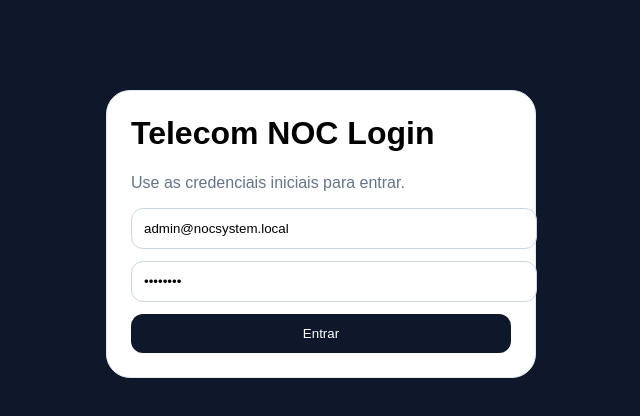
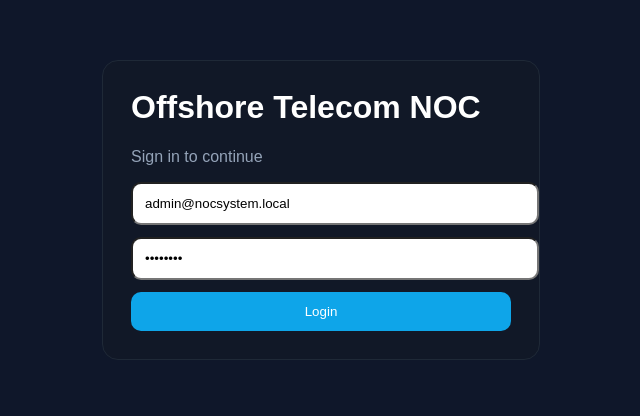
Before and after one commit to FaustinoJP/Offshore-telecom-noc-FRONTEND, a Next.js app: page /login in a window 1280 px wide. Shown: the part 190-606 px from the top of the page, without its empty margins (319-959 px from the left). Built offline with nearby package versions, Linux system fonts and the light colour scheme.

Commit message:
Add login page with form and authentication logic

```diff
--- /dev/null
+++ b/app/login/page.js
@@ -0,0 +1,85 @@
+"use client";
+
+import { useState } from "react";
+import { useRouter } from "next/navigation";
+import { login } from "@/lib/api";
+import { saveToken } from "@/lib/auth";
+
+export default function LoginPage() {
+  const router = useRouter();
+  const [email, setEmail] = useState("admin@nocsystem.local");
+  const [password, setPassword] = useState("admin123");
+  const [error, setError] = useState("");
+
+  async function handleSubmit(e) {
+    e.preventDefault();
+    setError("");
+
+    try {
+      const result = await login(email, password);
+      saveToken(result.data.token);
+      router.push("/dashboard");
+    } catch (err) {
+      setError(err.message);
+    }
+  }
+
+  return (
+    <main
+      style={{
+        minHeight: "100vh",
+        display: "flex",
+        alignItems: "center",
+        justifyContent: "center",
+        background: "#0f172a",
+      }}
+    >
+      <form
+        onSubmit={handleSubmit}
+        style={{
+          width: 380,
+          background: "#111827",
+          padding: 28,
+          borderRadius: 16,
+          border: "1px solid #1f2937",
+          color: "white",
+        }}
+      >
+        <h1 style={{ marginTop: 0 }}>Offshore Telecom NOC</h1>
+        <p style={{ color: "#94a3b8" }}>Sign in to continue</p>
+
+        <input
+          value={email}
+          onChange={(e) => setEmail(e.target.value)}
+          placeholder="Email"
+          style={{ width: "100%", padding: 12, marginBottom: 12, borderRadius: 10 }}
+        />
+
+        <input
+          type="password"
+          value={password}
+          onChange={(e) => setPassword(e.target.value)}
+          placeholder="Password"
+          style={{ width: "100%", padding: 12, marginBottom: 12, borderRadius: 10 }}
+        />
+
+        {error ? <p style={{ color: "#f87171" }}>{error}</p> : null}
+
+        <button
+          type="submit"
+          style={{
+            width: "100%",
+            padding: 12,
+            borderRadius: 10,
+            border: "none",
+            background: "#0ea5e9",
+            color: "white",
+            cursor: "pointer",
+          }}
+        >
+          Login
+        </button>
+      </form>
+    </main>
+  );
+}
```
